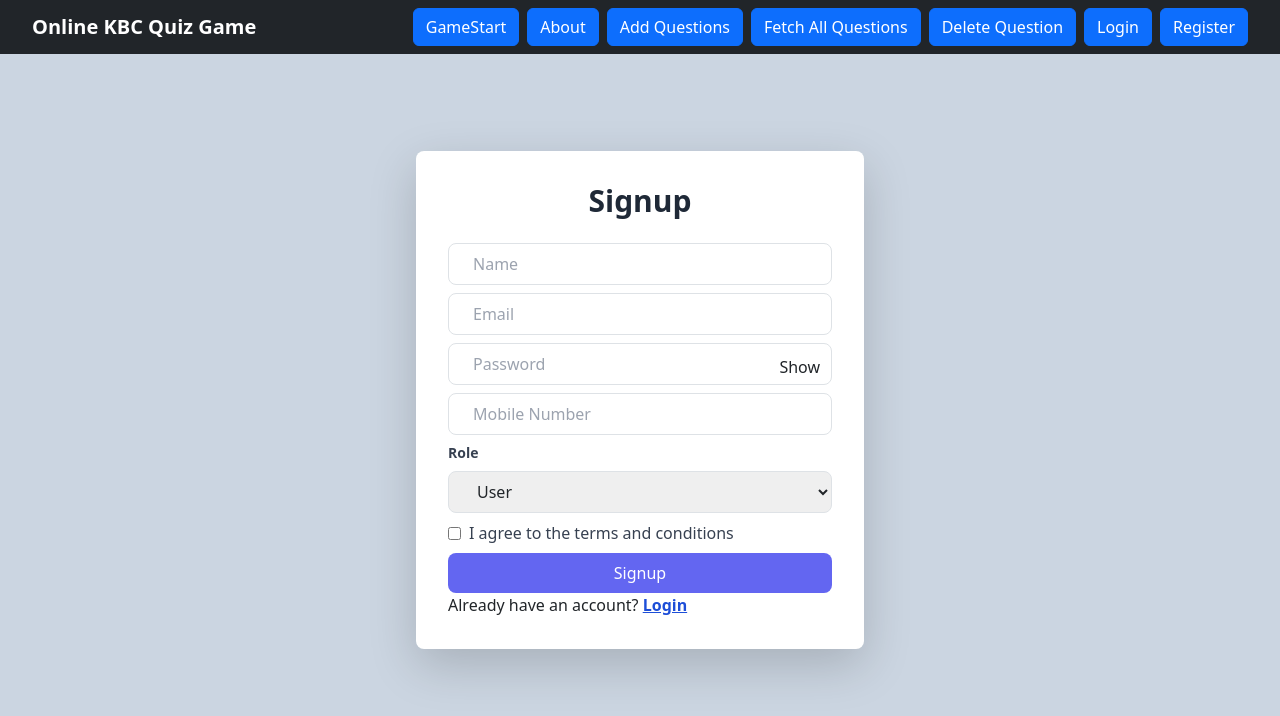
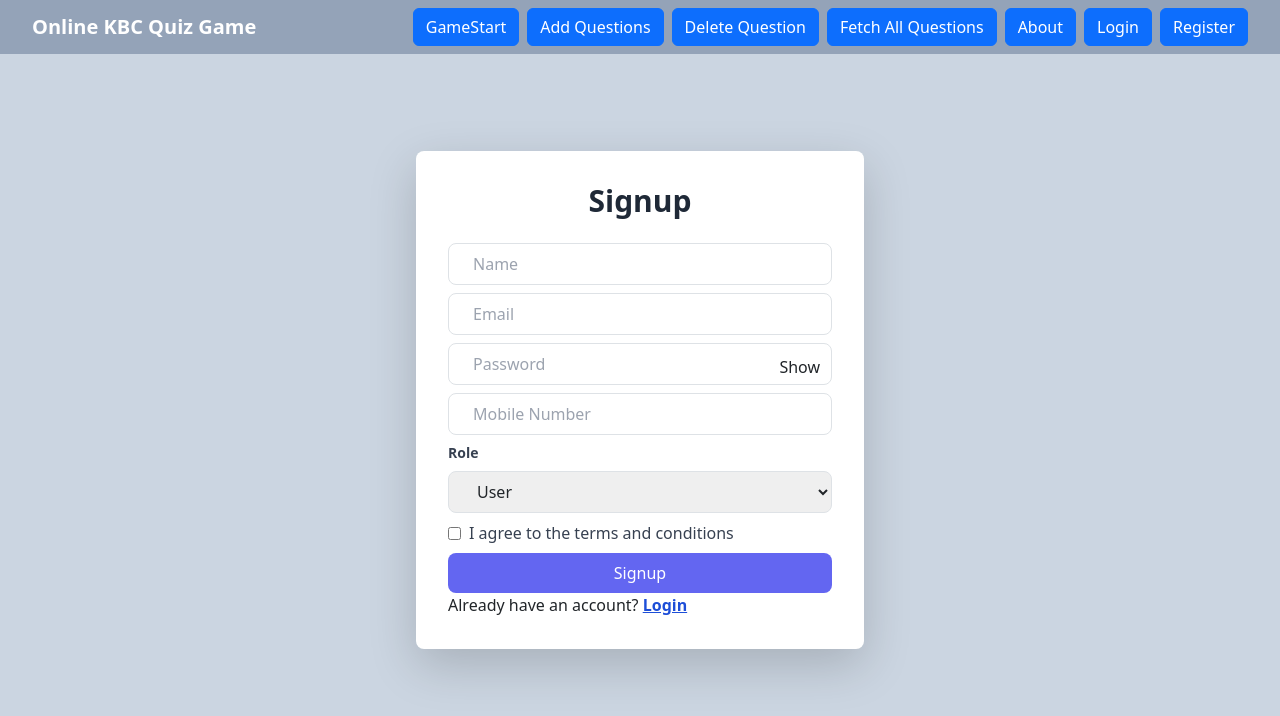
Before and after one commit to kareena0211/KBC-Group-3-Project, a React (Vite) app in the folder Frontend/: page /Signup in a window 1280 px wide. Shown: the top 716 px of the page. Built offline with nearby package versions, Linux system fonts and the light colour scheme.

Commit message:
changes in frontend

```diff
--- a/Frontend/index.html
+++ b/Frontend/index.html
@@ -2,7 +2,7 @@
 <html lang="en">
   <head>
     <meta charset="UTF-8" />
-    <link rel="icon" type="image/svg+xml" href="/vite.svg" />
+    <link rel="icon" type="image/svg+xml" href="https://lh3.googleusercontent.com/couUyzjpRp-J5YOaSV31i4OfktSulw5HRP5rwfnZdCsiEbrKudPFXhqcUumOBxh-3w" />
     <meta name="viewport" content="width=device-width, initial-scale=1.0" />
     <title>Online KBC Game</title>
     <link href="https://cdn.jsdelivr.net/npm/bootstrap@5.3.3/dist/css/bootstrap.min.css" rel="stylesheet"
--- a/Frontend/src/Pages/FetchAllQuestions.jsx
+++ b/Frontend/src/Pages/FetchAllQuestions.jsx
@@ -28,7 +28,7 @@ function FetchAllQuestions() {
             <h2 className="text-lg font-semibold mb-2">{question.question}</h2>
             <ul className="space-y-2">
               {question.options.map((option, index) => (
-                <li key={index}>{option}</li>
+                <li key={index}>{index} : {option}</li>
               ))}
             </ul>
             <p className="mt-2">Correct Answer( Index Wise ) : {question.correct}</p>
--- a/Frontend/src/Pages/NavBar.jsx
+++ b/Frontend/src/Pages/NavBar.jsx
@@ -11,7 +11,7 @@ const NavBar = () => {
   };
 
   return (
-    <div className="fixed top-0 left-0 right-0 bg-dark p-2 flex justify-between items-center z-10">
+    <div className="fixed top-0 left-0 right-0 bg-slate-400 p-2 flex justify-between items-center z-10">
       <div className="w-full max-w-screen-xl mx-auto px-4">
         <div className="flex justify-between items-center">
           <Link
@@ -29,18 +29,18 @@ const NavBar = () => {
               GameStart
             </NavLink>
             <NavLink
-              to="/about"
-              onClick={() => handleClick("/about")}
-              active={activeLink === "/about"}
-            >
-              About
-            </NavLink>
-            <NavLink
               to="/addquestion"
               onClick={() => handleClick("/addquestion")}
               active={activeLink === "/addquestion"}
             >
               Add Questions
+            </NavLink>
+            <NavLink
+              to="/DeleteQuestion"
+              onClick={() => handleClick("/DeleteQuestion")}
+              active={activeLink === "/DeleteQuestion"}
+            >
+              Delete Question
             </NavLink>
             <NavLink
               to="/FetchAllQuestions"
@@ -50,11 +50,11 @@ const NavBar = () => {
               Fetch All Questions
             </NavLink>
             <NavLink
-              to="/DeleteQuestion"
-              onClick={() => handleClick("/DeleteQuestion")}
-              active={activeLink === "/DeleteQuestion"}
+              to="/about"
+              onClick={() => handleClick("/about")}
+              active={activeLink === "/about"}
             >
-              Delete Question
+              About
             </NavLink>
             <NavLink
               to="/Login"
```
